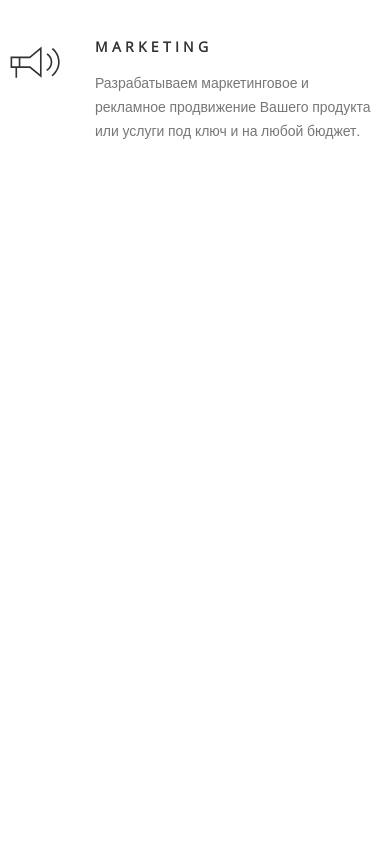
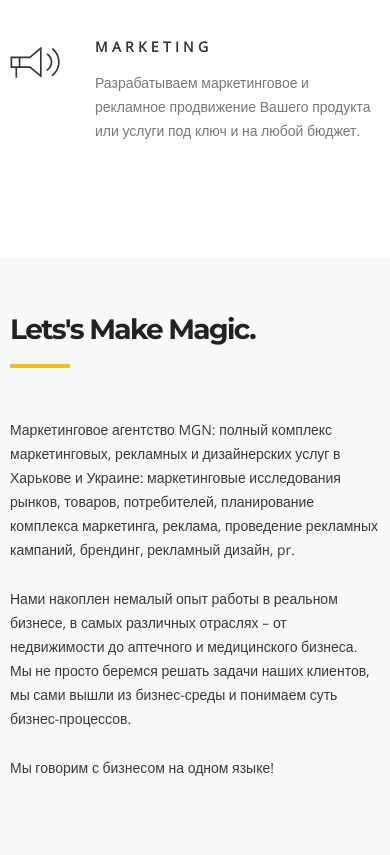
Before and after one commit to ratov/Landing-page-Marketing, a plain HTML site: page index.html in a window 390 px wide. Shown: the part 2367-3222 px from the top of the page. Before the commit the page ends 2625 px from the top, so only its background shows below. Drawn offline with nearby package versions, Linux system fonts and the light colour scheme.

Commit message:
Сделал адаптацию секции magic

```diff
--- a/css/style.css
+++ b/css/style.css
@@ -761,6 +761,12 @@ ul.footer__social {
 	background-color: #2A2C2B;
 }
 
+@media(max-width: 1440px) {
+	.magic__inner {
+		padding: 50px 0;
+	}
+}
+
 @media(max-width: 1200px) {
 	.about__inner {
 		display: block;
@@ -804,6 +810,16 @@ ul.footer__social {
 	.expertise__item {
 		width: 100%;
 		margin-bottom: 40px;
+	}
+	.magic {
+		background-image: none;
+	}
+	.magic__inner {
+		max-width: 100%;
+		margin-left: 0;
+	}
+	.magic__title {
+		margin-bottom: 50px;
 	}
 }
 
--- a/index.html
+++ b/index.html
@@ -190,7 +190,7 @@
 		</div>
 	</section>
 
-	<!--<section class="magic">
+	<section class="magic">
 		<div class="container">
 			<div class="magic__inner">
 				<h2 class="title magic__title">
@@ -215,7 +215,7 @@
 		</div>
 	</section>
 
-	<section class="portfolio">
+	<!--<section class="portfolio">
 		<div class="container">
 			<div class="portfolio__top">
 				<h2 class="title">Portfolio</h2>
```
